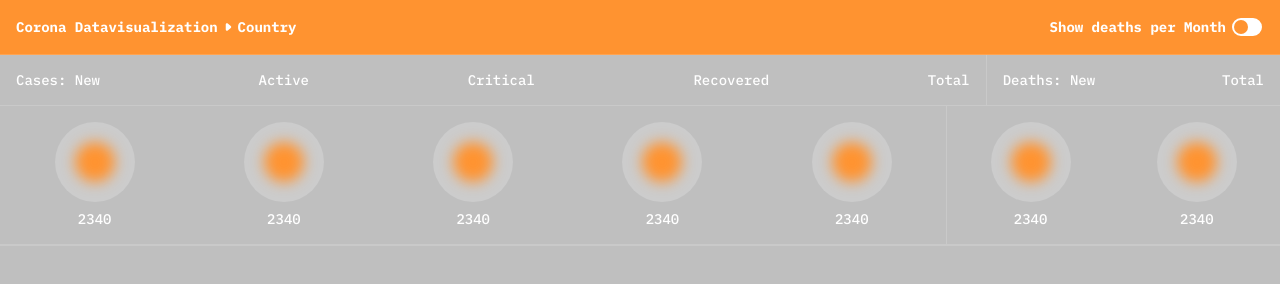
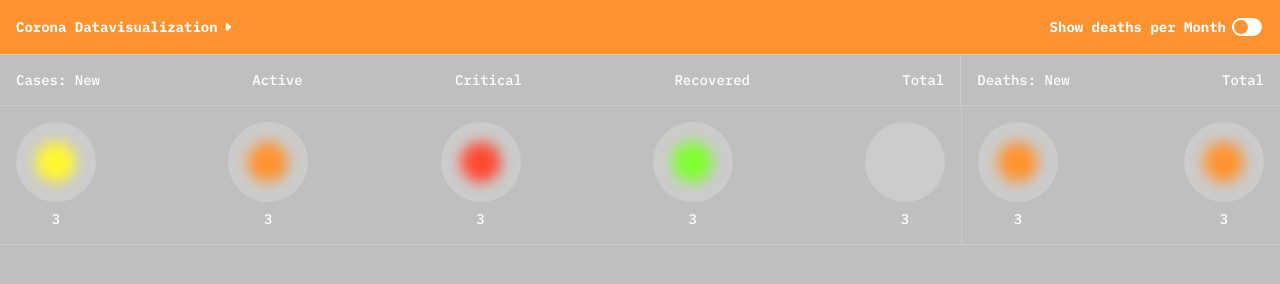
Before and after one commit to palandora/corona_data_visualization, a plain HTML site: page detail.html in a window 1280 px wide. Drawn offline with Linux system fonts and the light colour scheme.

Commit message:
updated css detail page, updated data transfer function

```diff
--- a/detail.html
+++ b/detail.html
@@ -14,7 +14,7 @@
                 <div class="pageTitle cf">
                     <span class="projectTitle">Corona Datavisualization</span>
                     <img src="assets/ic_caret_right.svg" alt="caret">
-                    <span class="projectTitle">Country</span>
+                    <span class="countryTitle">Country</span>
                 </div>
                 <div class="filter">
                     <span class="label">Show deaths per Month</span>
@@ -50,8 +50,6 @@
                     </div>
                 </div>
             </div>
-        </nav>
-        <div class="history">
             <div class="titleBar">
                 <div class="container">
                     <div class="t_cases">
@@ -67,59 +65,72 @@
                     </div>
                 </div>
             </div>
-
+        </nav>
+        <div class="history">
             <div class="day">
                 <div class="cases">
-                    <div class="case_item">
+                    <div class="child" id="cases_new">
                         <div class="graph">
-                            <div class="progress" id="pg_cases_new"></div>
+                            <div class="progress"></div>
                         </div>
-                        <div class="counter" id="c_cases_new">2340</div>
+                        <div class="label">
+                            3
+                        </div>
                     </div>
-                    <div class="case_item">
+                    <div class="child" id="cases_active">
                         <div class="graph">
-                            <div class="progress" id="pg_cases_new"></div>
+                            <div class="progress"></div>
                         </div>
-                        <div class="counter" id="c_cases_new">2340</div>
+                        <div class="label">
+                            3
+                        </div>
                     </div>
-                    <div class="case_item">
+                    <div class="child" id="cases_critical">
                         <div class="graph">
-                            <div class="progress" id="pg_cases_new"></div>
+                            <div class="progress"></div>
                         </div>
-                        <div class="counter" id="c_cases_new">2340</div>
+                        <div class="label">
+                            3
+                        </div>
                     </div>
-                    <div class="case_item">
+                    <div class="child" id="cases_recovered">
                         <div class="graph">
-                            <div class="progress" id="pg_cases_new"></div>
+                            <div class="progress"></div>
                         </div>
-                        <div class="counter" id="c_cases_new">2340</div>
+                        <div class="label">
+                            3
+                        </div>
                     </div>
-                    <div class="case_item">
+                    <div class="child" id="cases_total">
                         <div class="graph">
-                            <div class="progress" id="pg_cases_new"></div>
+                            <div class="progress"></div>
                         </div>
-                        <div class="counter" id="c_cases_new">2340</div>
+                        <div class="label">
+                            3
+                        </div>
                     </div>
+                </div>
+                <div class="deaths">
+                    <div class="child" id="deaths_new">
+                        <div class="graph">
+                            <div class="progress"></div>
+                        </div>
+                        <div class="label">
+                            3
+                        </div>
+                    </div>
+                    <div class="child" id="deaths_total">
+                        <div class="graph">
+                            <div class="progress"></div>
+                        </div>
+                        <div class="label">
+                            3
+                        </div>
+                    </div>
+                </div>
 
 
-                </div>
-                <div class="deaths">
-                    <div class="death_item">
-                        <div class="graph">
-                            <div class="progress" id="pg_deaths_new"></div>
-                        </div>
-                        <div class="counter" id="c_deaths_new">2340</div>
-                    </div>
-                    <div class="death_item">
-                        <div class="graph">
-                            <div class="progress" id="pg_deaths_new"></div>
-                        </div>
-                        <div class="counter" id="c_deaths_new">2340</div>
-                    </div>
-
-                </div>
             </div>
-
         </div>
     </div>
     <script src="js/script_detail_page.js"></script>
--- a/js/script_detail_page.js
+++ b/js/script_detail_page.js
@@ -39,4 +39,42 @@ function toggleDeaths(toggle){
     }
 }
 
+function snychronizeScroll(){
+    let isSyncingLeftScroll = false;
+    let isSyncingRightScroll = false;
+    let titleBar = document.querySelector('.titleBar');
+    let history = document.querySelector('.history');
+
+    titleBar.addEventListener('scroll',()=>{
+        if (!isSyncingLeftScroll) {
+            isSyncingRightScroll = true;
+            history.scrollLeft = titleBar.scrollLeft;
+        }
+        isSyncingLeftScroll = false;
+    });
+    history.addEventListener('scroll',()=>{
+        if (!isSyncingRightScroll) {
+            isSyncingLeftScroll = true;
+            titleBar.scrollLeft = history.scrollLeft;
+        }
+        isSyncingRightScroll = false;
+    });
+}
+
+function fetchData(){
+
+}
+
+function loadPageContent(){
+    const countryName = localStorage.getItem('country');
+    const pageTitle = document.querySelector('.countryTitle');
+    pageTitle.textContent = countryName;
+
+
+}
+
+
+
 toggle();
+snychronizeScroll();
+loadPageContent();
--- a/styles.scss
+++ b/styles.scss
@@ -7,7 +7,7 @@
     --fc_headings: #fff;
     --fc_captions: rgba(255,255,255,.64);
     //UI
-    --divider: rgba(255,255,255,.16);
+    //--divider: #cccccc;
     --hover: rgba(255,255,255,.12);
     //CASES
     --cases_new: #fff730;
@@ -21,7 +21,7 @@
     margin: 0;
 }
 
-@mixin setProgressInd {
+@mixin setProgressInd($col) {
     .graph{
         overflow: hidden;
         $dimensions: 80px;
@@ -35,7 +35,7 @@
             border-radius: $dimensions/2;
             transform: scale(.5);
             filter: blur(14px);
-            background: var(--primary);
+            background: $col;
         }
     }
 }
@@ -56,6 +56,7 @@ body{
         --div_header: var(--divider);
         --c_caret: brightness(1);
         //UI
+        --divider: #cccccc;
         --primary: #ff9330;
         --bg: #bfbfbf;
         --bounds_pg: rgba(255,255,255,.2);
@@ -71,9 +72,10 @@ body{
         --div_header: rgba(0,0,0,.08);
         --c_caret: brightness(0);
         //UI
+        --divider: #242424;
         --primary: #fff;
         --bg: #1d1d1d;
-        --bounds_pg: var(--bg);
+        --bounds_pg: rgba(255,255,255,.02);
         //CASES
         --cases_total: rgba(255,255,255,.32);
         //DEATHS
@@ -230,7 +232,6 @@ body{
                         filter: blur(14px);
                         background: black;
                     }
-
                 }
                 .label{
                     .counter{
@@ -244,6 +245,40 @@ body{
 
             }
         }
+        .titleBar{
+            display: flex;
+            justify-content: flex-start;
+            overflow-y: scroll;
+            border-bottom: 1px solid var(--divider);
+            &::-webkit-scrollbar {
+                display: none;
+            }
+            .container{
+                min-width: 850px;
+                display: flex;
+                align-items:center;
+                justify-content: flex-start;
+                flex-grow: 1;
+                background: var(--bg);
+                color: var(--fc_headings);
+                .t_cases{
+                    padding: 16px;
+                    display: flex;
+                    flex-grow: 4;
+                    align-items: center;
+                    justify-content: space-between;
+                    border-right: 1px solid var(--divider);
+                }
+                .t_deaths{
+                    flex-grow: 1;
+                    display: flex;
+                    padding: 16px;
+                    justify-content: space-between;
+                }
+            }
+        }
+
+
 
         @media screen and (max-width: 650px) {
             .details {
@@ -276,7 +311,7 @@ body{
             flex-direction: column;
             justify-content: center;
             align-items: center;
-            @include setProgressInd;
+            @include setProgressInd(var(--primary));
             .label{
                 margin-top: 8px;
                 display: flex;
@@ -293,80 +328,53 @@ body{
         }
     }
 
-
     .history{
+        overflow-y: scroll;
         display: flex;
         flex-direction: column;
-        overflow-y: scroll;
-        .titleBar{
+        align-items: stretch;
+        .day{
             display: flex;
-            //justify-content: flex-start;
-            overflow-y: scroll;
-            border-bottom: 1px solid var(--divider);
-            .container{
-                min-width: 750px;
-                display: flex;
-                align-items:center;
+            flex-grow: 1;
             justify-content: flex-start;
-                flex-grow: 1;
-                background: var(--bg);
-                color: var(--fc_headings);
-                .t_cases{
+            min-width: 850px;
+            .cases, .deaths{
                 padding: 16px;
                 display: flex;
-                    flex-grow: 5;
-                    align-items: center;
-                    justify-content: space-between;
-                    border-right: 1px solid var(--divider);
-                }
-                .t_deaths{
-                    flex-grow: 1;
-                    display: flex;
-                    padding: 16px;
                 justify-content: space-between;
             }
-            }
-        }
-        .day{
-            min-width: 750px;
+            .cases .child, .deaths .child{
                 display: flex;
-            align-items:center;
-            justify-content: flex-start;
-            flex-grow: 1;
-            border-bottom: 1px solid var(--divider);
-            .cases{
-                flex-grow: 4;
-                display: flex;
-                border-right: 1px solid var(--divider);
-                .case_item{
-                    padding: 16px 24px;
-                    display: flex;
-                    flex-grow: 1;
                 flex-direction: column;
                 align-items: center;
-                    @include setProgressInd;
-                    .counter{
+                @include setProgressInd(var(--primary));
+                .label{
                     margin-top: 8px;
                 }
             }
+            .cases{
+                flex-grow: 4.2;
+                border-right: 1px solid var(--divider);
             }
             .deaths{
                 flex-grow: 1;
-                display: flex;
-                .death_item{
-                    padding: 16px 24px;
-                    display: flex;
-                    flex-grow: 1;
-                    flex-direction: column;
-                    align-items: center;
-                    @include setProgressInd;
-                    .counter{
-                        margin-top: 8px;
+            }
+            #cases_new .progress{
+                background: var(--cases_new);
+            }
+            #cases_active .progress{
+                background: var(--cases_active);
+            }
+            #cases_critical .progress{
+                background: var(--cases_critical);
+            }
+            #cases_recovered .progress{
+                background: var(--cases_recovered);
+            }
+            #cases_total .progress{
+                display: none;
             }
 
-                }
-
-            }
         }
     }
 
```
Also changed, not shown: js/script_home.js (+21 -2 lines), css/styles.css. Lines whose indentation alone changed are shown as unchanged.
